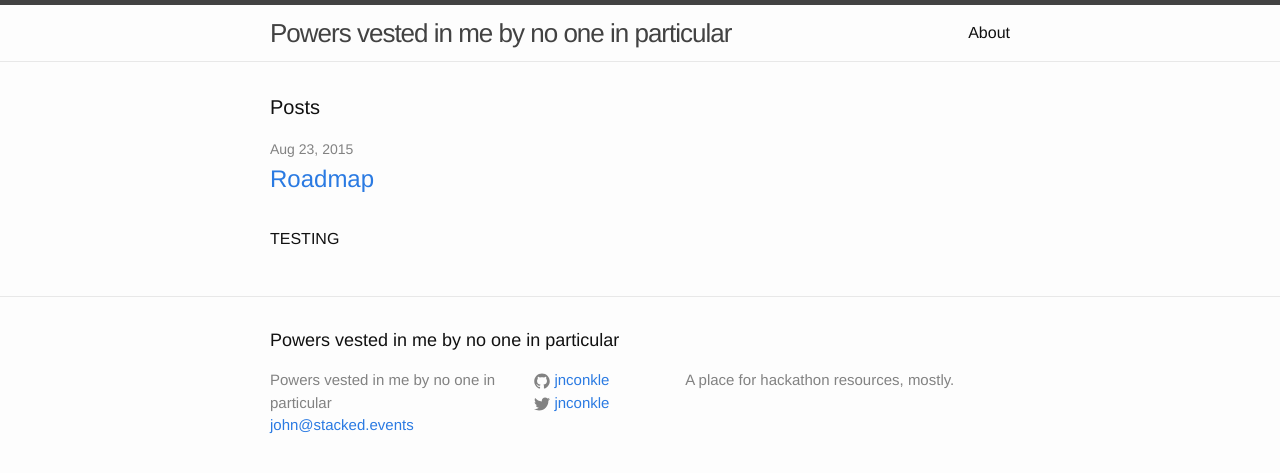
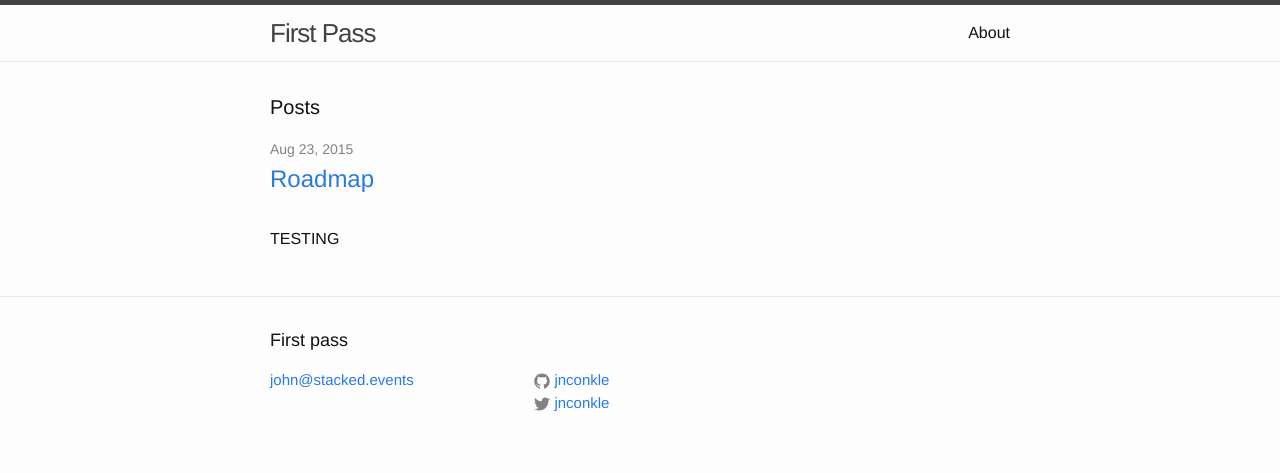
Before and after one commit to jnconkle/vested-by-no-one, a Jekyll site: the page built from index.html, in a window 1280 px wide. Shown: the top 473 px of the page. Built offline with Jekyll 4.4.1, drawn with Linux system fonts in a browser that asks for light colours.

Commit message:
Footer fiddle

```diff
--- a/_config.yml
+++ b/_config.yml
@@ -1,5 +1,5 @@
 # Site settings
-title: Powers vested in me by no one in particular
+title: First Pass
 email: john@stacked.events
 description: > # this means to ignore newlines until "baseurl:"
   A place for hackathon resources, mostly.
--- a/_includes/footer.html
+++ b/_includes/footer.html
@@ -2,12 +2,12 @@
 
   <div class="wrapper">
 
-    <h2 class="footer-heading">{{ site.title }}</h2>
+    <h2 class="footer-heading">First pass</h2>
 
     <div class="footer-col-wrapper">
       <div class="footer-col  footer-col-1">
         <ul class="contact-list">
-          <li>{{ site.title }}</li>
+
           <li><a href="mailto:{{ site.email }}">{{ site.email }}</a></li>
         </ul>
       </div>
@@ -46,7 +46,7 @@
       </div>
 
       <div class="footer-col  footer-col-3">
-        <p class="text">{{ site.description }}</p>
+
       </div>
     </div>
 
```
